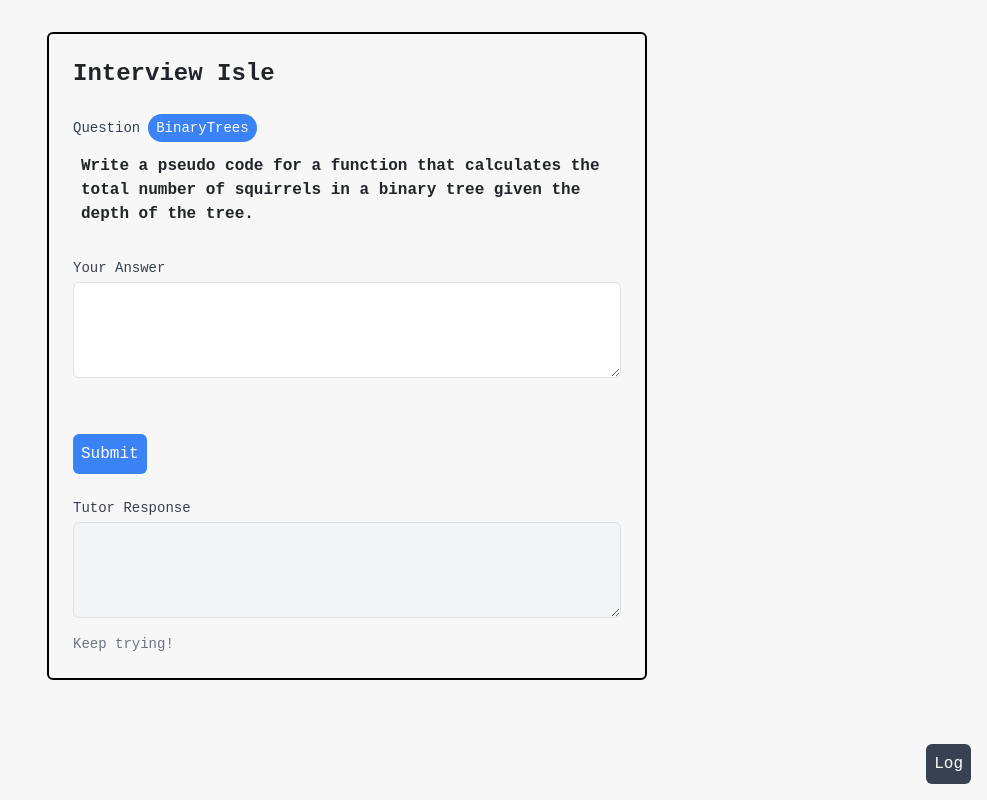
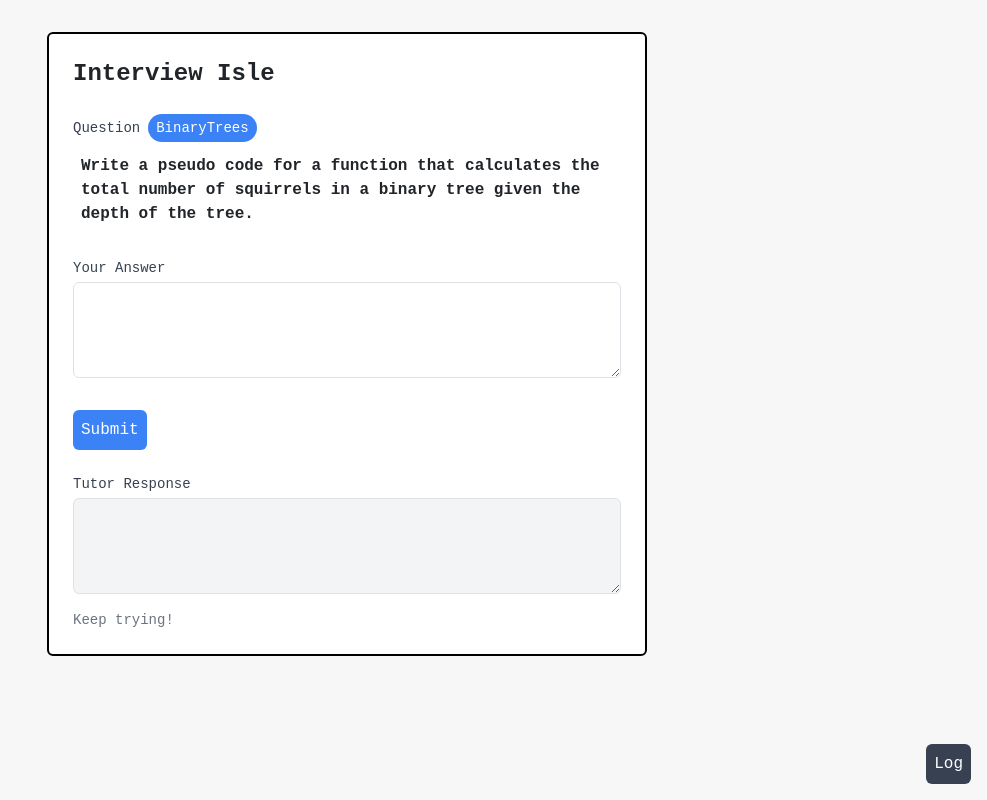
Before and after one commit to jk021227/sweetcode, a React (Create React App) app in the folder sweetcode/: page /interview in a window 1280 px wide. Shown: the whole page, without its empty margins (293-1280 px from the left). Built offline with nearby package versions, Linux system fonts and the light colour scheme.

Commit message:
bg change

```diff
--- a/sweetcode/src/towns/InterviewIsle.js
+++ b/sweetcode/src/towns/InterviewIsle.js
@@ -104,7 +104,7 @@ const InterviewIsle = () => {
   };
 
   return (
-    <div className="p-4 relative my-8 mx-auto w-[600px] rounded border-2 border-black"> {/* Added relative positioning for log */}
+    <div className="p-4 relative my-8 mx-auto w-[600px] rounded border-2 border-black bg-white"> {/* Added relative positioning for log */}
       <h1 className="text-2xl font-bold">Interview Isle</h1>
       <form onSubmit={handleSubmit} className="mt-4">
         <div className="mb-4">
@@ -132,13 +132,14 @@ const InterviewIsle = () => {
             className="mt-1 p-2 border border-gray-300 rounded-md w-full h-24"
             required
           />
-        </div>
-        <button
+          <button
           type="submit"
           className="mt-4 bg-blue-500 text-white p-2 rounded-md"
         >
           Submit
         </button>
+        </div>
+
       </form>
 
       {/* Tutor Response Box */}
```
